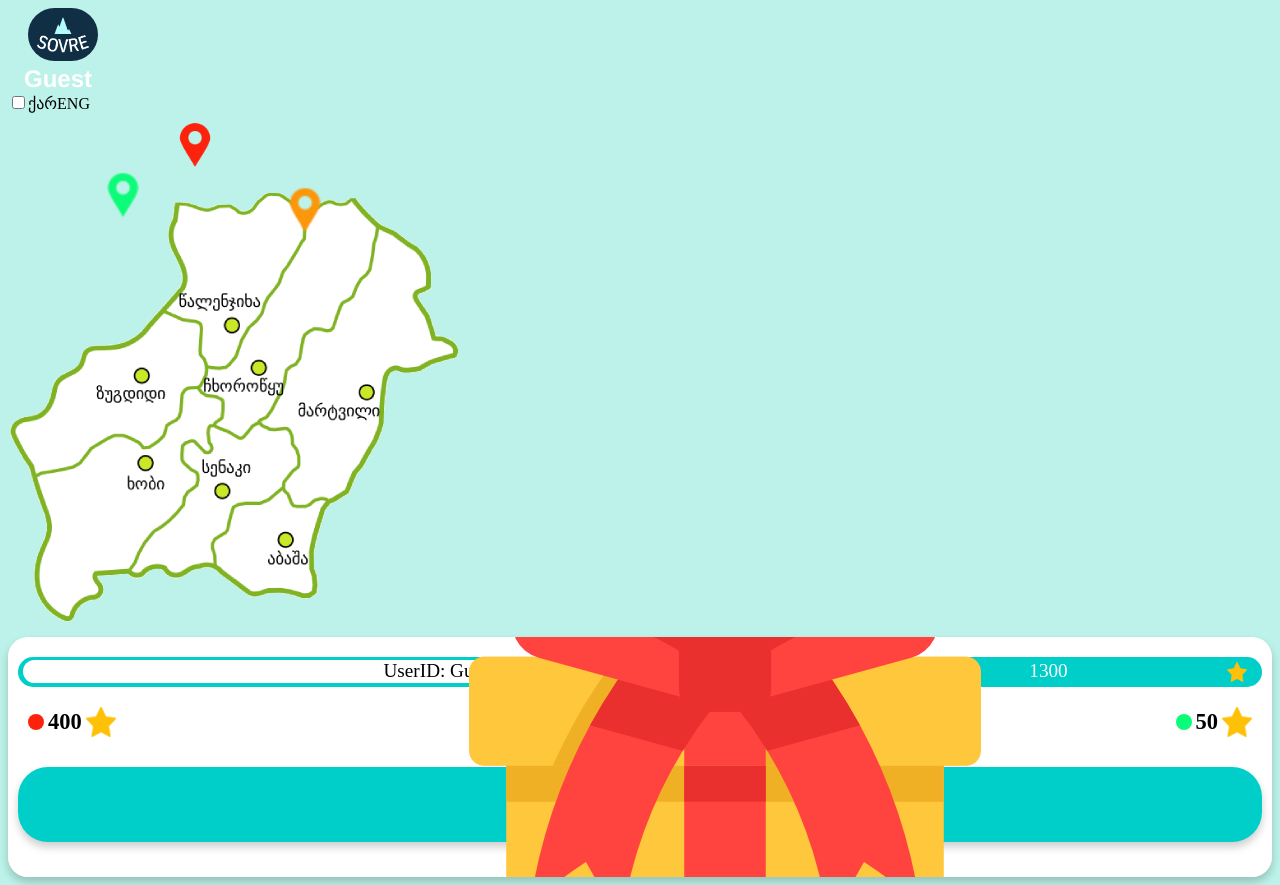
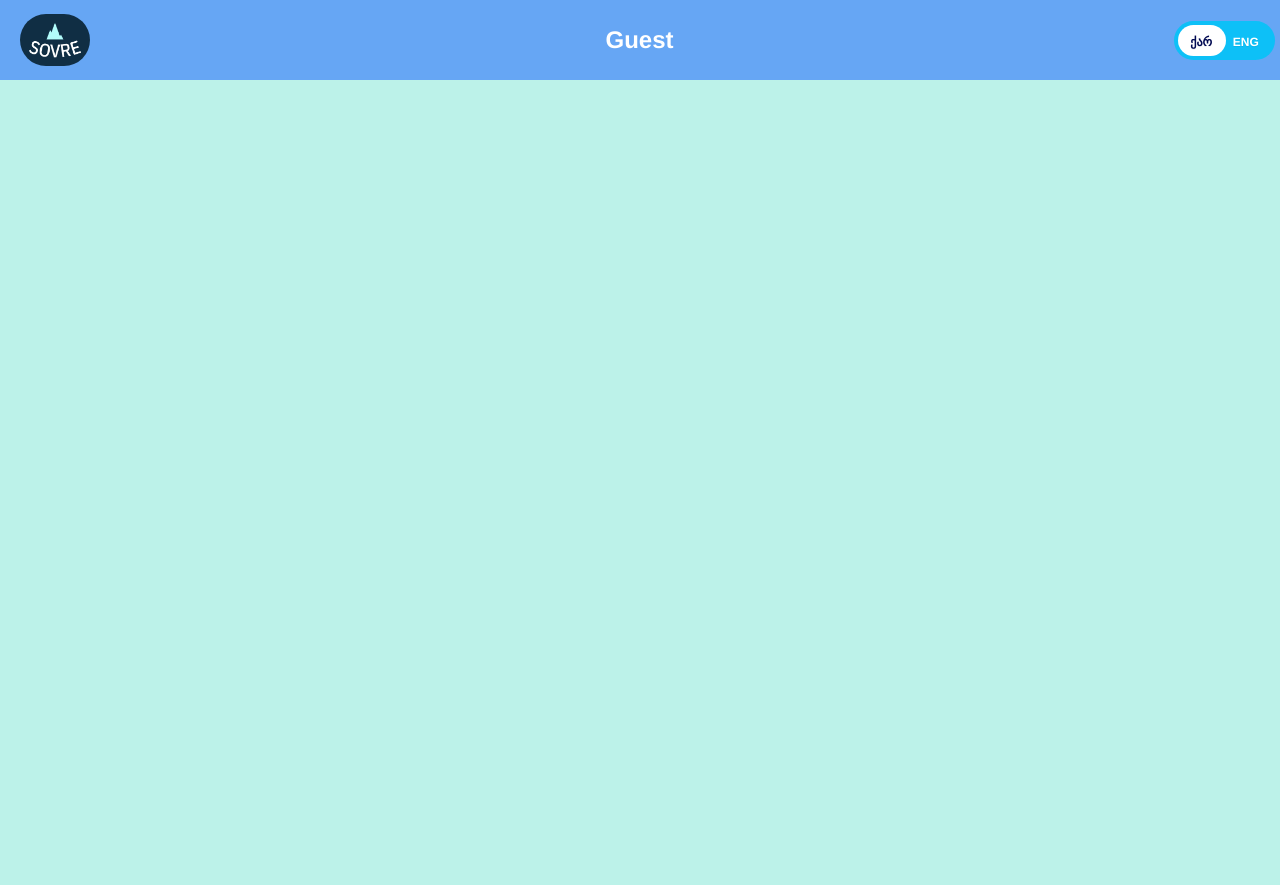
Before and after one commit to DemetreShonia/Sovre, a React (Vite) app in the folder Project/: page / in a window 1280 px wide. After the commit the page ends 800 px from the top, so only its background shows below. Built offline with nearby package versions, Linux system fonts and the light colour scheme.

Commit message:
Head works

```diff
--- a/Project/src/App.jsx
+++ b/Project/src/App.jsx
@@ -7,7 +7,6 @@ function App() {
   return (
     <>
       <Head />
-      <Map />
     </>
   );
 }
--- a/Project/src/Styles/Head.css
+++ b/Project/src/Styles/Head.css
@@ -1,29 +1,28 @@
-.logo{
+.logo {
   width: 70px;
   height: auto;
   border-radius: 50px;
   margin: 0 20px;
-
 }
 .guide {
   width: 40px;
   height: auto;
   margin: 0 auto;
 }
-.user{
+.user {
   color: white;
   font-weight: bold;
-  font-family: 'Franklin Gothic Medium', 'Arial Narrow', Arial, sans-serif;
+  font-family: "Franklin Gothic Medium", "Arial Narrow", Arial, sans-serif;
   width: 100px;
   font-size: x-large;
   align-items: center;
   text-align: center;
 }
-.back{
+.back {
   height: 20px;
   width: 20%;
   margin: 0;
-
+}
 .next {
   height: 20px;
   width: 20%;
@@ -37,7 +36,7 @@
   left: 0px;
   top: 0px;
   z-index: 10;
-  background-color: #55efc4;
+  background-color: rgb(102, 166, 244);
   width: 100%;
   display: flex; /* Added this line */
   justify-content: space-between; /* Updated this line */
@@ -103,7 +102,7 @@ input.check-toggle-round-flat + label {
   padding: 2px;
   width: 97px;
   height: 35px;
-  background-color: #ffffff;
+  background-color: #0dc0f7;
   -webkit-border-radius: 60px;
   -moz-border-radius: 60px;
   -ms-border-radius: 60px;
@@ -122,7 +121,7 @@ input.check-toggle-round-flat + label:before {
   left: 2px;
   bottom: 2px;
   right: 2px;
-  background-color: #00b894;
+  background-color: #0dc0f7;
   -webkit--moz-border-radius: 60px;
   -ms-border-radius: 60px;
   -o-border-radius: 60px;
```
Lines whose indentation alone changed are shown as unchanged.
